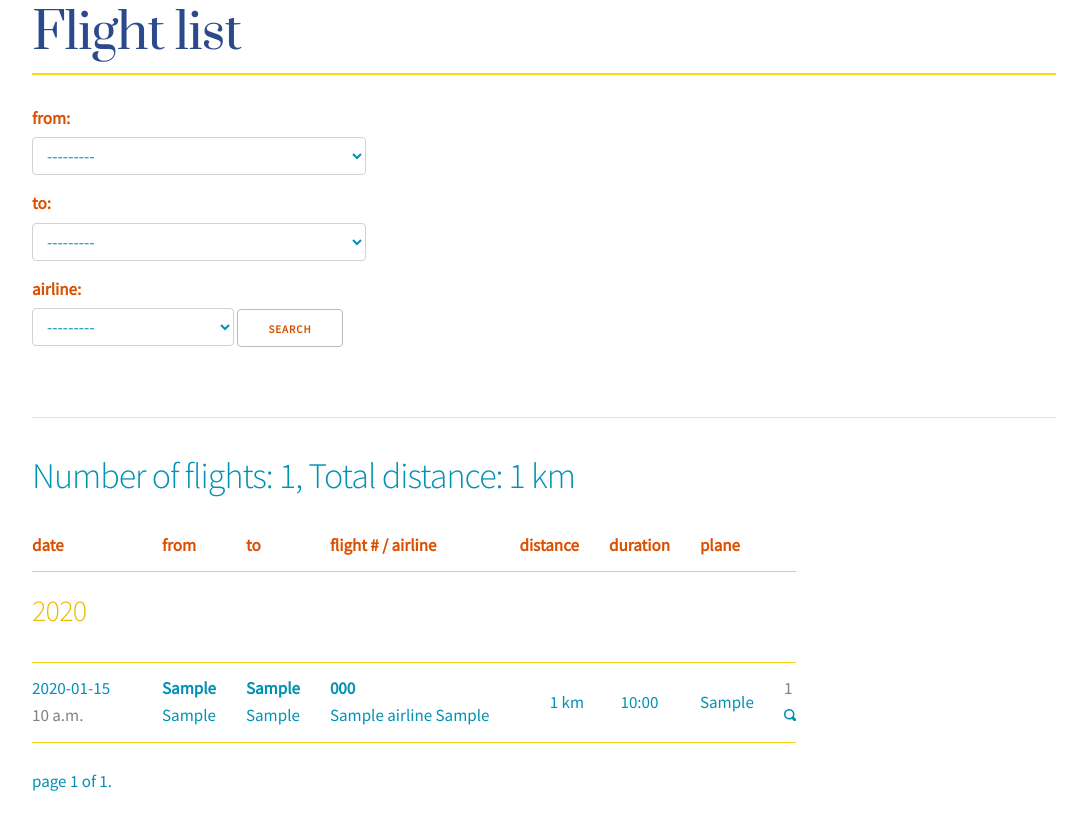
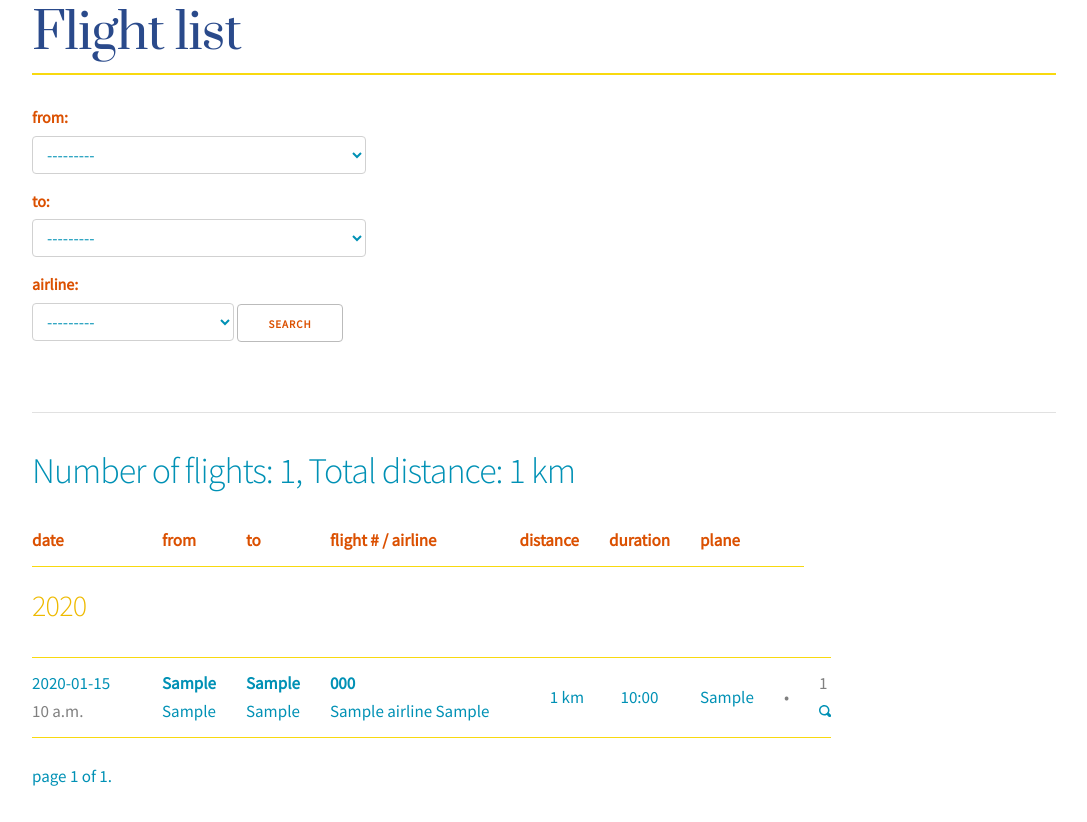
Before and after one commit to minikdo/travelarchive2, a Django app: page /flights/ in a window 1280 px wide. Shown: the part 49-871 px from the top of the page, without its empty margins (96-1183 px from the left). After the commit the page ends 835 px from the top, so only its background shows below. Run offline with Django 3.2, Linux system fonts and the light colour scheme; tables that the repository leaves empty hold one stand-in row (values such as "Sample post"); parts of the project's set-up code (start-up, migrations or seed data) failed here and were passed over.

Commit message:
update templates

```diff
--- a/templates/travels/flight_detail.html
+++ b/templates/travels/flight_detail.html
@@ -81,7 +81,7 @@
 <a class="button button-primary" href="{% url 'travels:flight-update' object.pk %}">edit flight</a>
 {% endif %}
 
-{% if flight.travel.pk != 0 %}
+{% if flight.travel.pk > 0 %}
 <a class="button" href="{% url 'travels:travel-detail' flight.travel.pk %}#fl">goto travel {{ flight.travel.pk }}</a>
 {% endif %}
 
--- a/templates/travels/flight_list.html
+++ b/templates/travels/flight_list.html
@@ -45,25 +45,66 @@
 
   {% ifchanged %}
   <tr>
-    <td colspan="8"><h4>{{ flight.date|date:"Y" }}</h4></td>
+    <td colspan="9"><h4>{{ flight.date|date:"Y" }}</h4></td>
   </tr>
   {% endifchanged %}
 
   <tr>
-    <td>{{ flight.date|date:"Y-m-d" }}</br><span class="grey">{{ flight.time|default_if_none:'&nbsp;' }}</span></td>
+    <td>
+      {{ flight.date|date:"Y-m-d" }}
+      <br/>
+      <span class="grey">{{ flight.time|default_if_none:'&nbsp;' }}</span>
+    </td>
     <td title="{{ flight.orig.name }}">
-      <strong>{{ flight.orig.iata }}</strong><br/>{{ flight.orig.city }}</td>
+      <strong>{{ flight.orig.iata }}</strong>
+      <br/>
+      {{ flight.orig.city }}
+    </td>
     <td title="{{ flight.dest.name }}">
-      <strong>{{ flight.dest.iata }}</strong><br/>{{ flight.dest.city }}</td>
-    <td title="{{ flight.note }}"><strong>{{ flight.flight_number }}</strong><br/>{{ flight.airline }}</td>
+      <strong>{{ flight.dest.iata }}</strong>
+      <br/>
+      {{ flight.dest.city }}
+    </td>
+    <td title="{{ flight.note }}">
+      <strong>{{ flight.flight_number }}</strong>
+      <br/>
+      {{ flight.airline }}
+    </td>
     <td>{{ flight.distance }} km</td>
     <td>{{ flight.duration|time:"H:i" }}</td>
-    <td>{{ flight.plane }}</td>
-    <td><span class="grey">{{ flight.travel_id }}</span></br>
-      <a href="{% url 'travels:flight-detail' flight.pk %}"><img width="12px" alt="" src="{% static 'magnifying-glass.svg' %}"/></a></td>
+    <td>{{ flight.plane|default_if_none:'' }}</td>
+    <td>{% if flight.boarding_pass %} <span class="grey">&bull;</span> {% endif %}</td>
+    <td>
+      <span class="grey">{{ flight.travel_id }}</span>
+      <br/>
+      <a href="{% url 'travels:flight-detail' flight.pk %}"><img width="12px" alt="" src="{% static 'magnifying-glass.svg' %}"/></a>
+    </td>
   </tr>
   {% endfor %}
 </table>
 {% include "travels/paginator.html" %}
 {% endif %}
 {% endblock %}
+
+{% block footer %}
+<!-- <script type="text/javascript" src="{% static 'admin/js/vendor/jquery/jquery.js' %}"></script> -->
+
+<script type="text/javascript" src="{% url 'admin:jsi18n' %}"></script>
+
+{{ form.media }}
+
+<style>
+  label {
+  font-size: 16px;
+  font-weight: 600;
+  color: #db5000;
+  }
+  .select2-container--default .select2-selection--single .select2-selection__rendered {
+  color: #0091b5;
+  }
+  .select2-container .select2-selection--single {
+  margin-bottom: 1.5rem;
+  }
+</style>
+
+{% endblock %}
--- a/templates/travels/travel_list.html
+++ b/templates/travels/travel_list.html
@@ -36,7 +36,7 @@
     {% endfor %}
   </td>
   <td>{{ item.notes|default_if_none:'' }}</td>
-  <td>{% if item.key_photo %}*{% endif %}</td>
+  <td>{% if item.key_photo %}<span class="grey">&bull;</span>{% endif %}</td>
 </tr>
 
 {% endfor %}
```
Also changed, not shown: templates/travels/travel_detail.html (+17 -10 lines).
